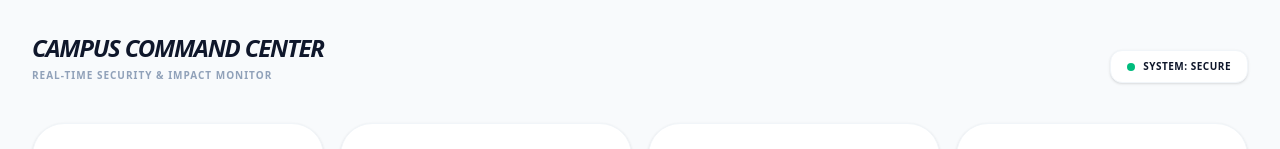
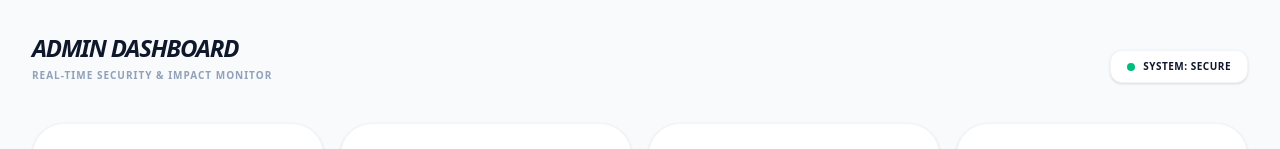
Before and after one commit to bhoominaik16/RouteOpt, a React (Vite) app in the folder web/: page /admin in a window 1280 px wide. Shown: the top 149 px of the page. Built offline with nearby package versions, Linux system fonts and the light colour scheme; no server answers; the database is empty.

Commit message:
name change in admin dash

```diff
--- a/web/src/pages/AdminDashboard.jsx
+++ b/web/src/pages/AdminDashboard.jsx
@@ -113,7 +113,7 @@ const AdminDashboard = () => {
         <header className="mb-10 flex justify-between items-end">
           <div>
             <h1 className="text-2xl font-black uppercase tracking-tighter italic">
-              Campus Command Center
+              Admin Dashboard
             </h1>
             <p className="text-[10px] font-bold text-slate-400 uppercase tracking-widest mt-1">
               Real-time Security & Impact Monitor
```
